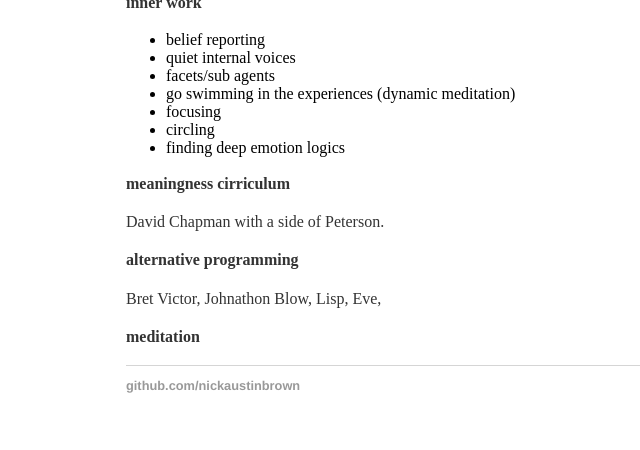
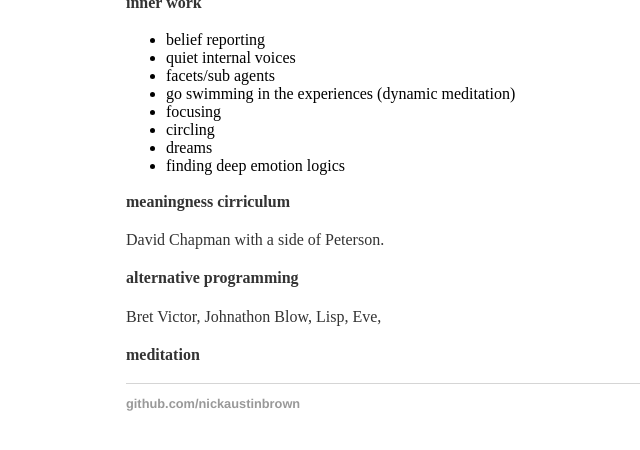
Before and after one commit to slavachalnev/nickaustinbrown.github.io, a Jekyll site: the page built from projects/index.html, in a window 1280 px wide and 900 px high, scrolled down 1545 px, cut to the strip 429-879 px from the top of the window. Shown: the whole strip, without its empty margins (194-834 px from the left). Built offline with Jekyll 4.4.1, drawn with Linux system fonts in a browser that asks for light colours.

Commit message:
Update index.html

```diff
--- a/projects/index.html
+++ b/projects/index.html
@@ -48,6 +48,7 @@
 <li>go swimming in the experiences (dynamic meditation)</li>
 <li>focusing</li>
 <li>circling</li>
+<li>dreams</li>
 <li>finding deep emotion logics</li>
 </ul>
 <p></p>
```
